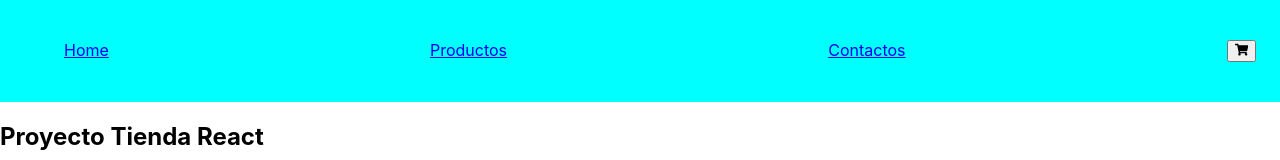
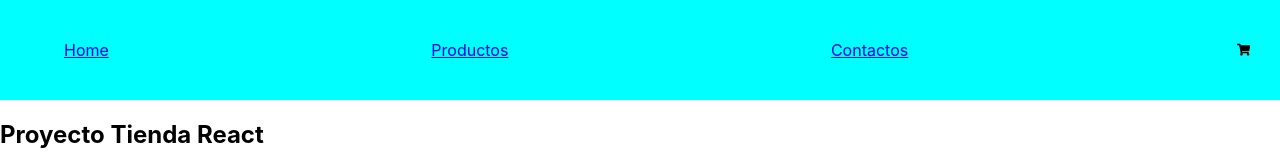
Before and after one commit to ezequiel1409/proyectoFinalReactJS, a React (Create React App) app: page / in a window 1280 px wide. Shown: the top 160 px of the page. Built offline with nearby package versions, Linux system fonts and the light colour scheme.

Commit message:
modificacion boton

```diff
--- a/src/components/NavBar.js
+++ b/src/components/NavBar.js
@@ -7,7 +7,7 @@ function NavBar(){
           <li><a href='/#'>Home</a></li>
           <li><a href='/#'>Productos</a></li>
           <li><a href='/#'>Contactos</a></li>
-          <li><button type='submit' href='/#'><CartWidget/></button></li>
+          <li><button type='submit ' className='botonCarrito' href='/#'><CartWidget/></button></li>
         </ul>
     </>
   )
--- a/src/index.css
+++ b/src/index.css
@@ -29,3 +29,7 @@ code {
   justify-content: space-between;
   list-style: none;
 }
+.botonCarrito {
+  background-color: transparent;
+  border: none;
+}
```
